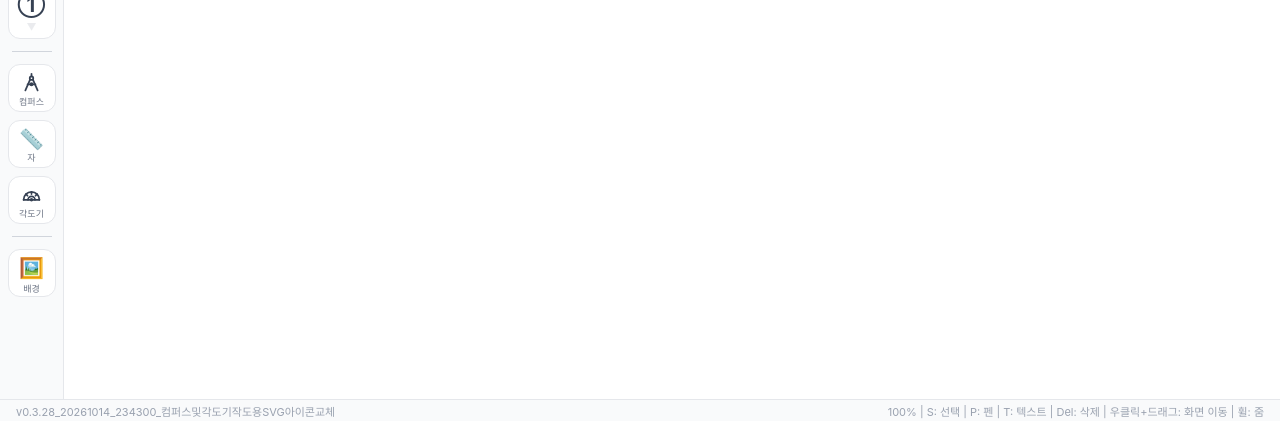
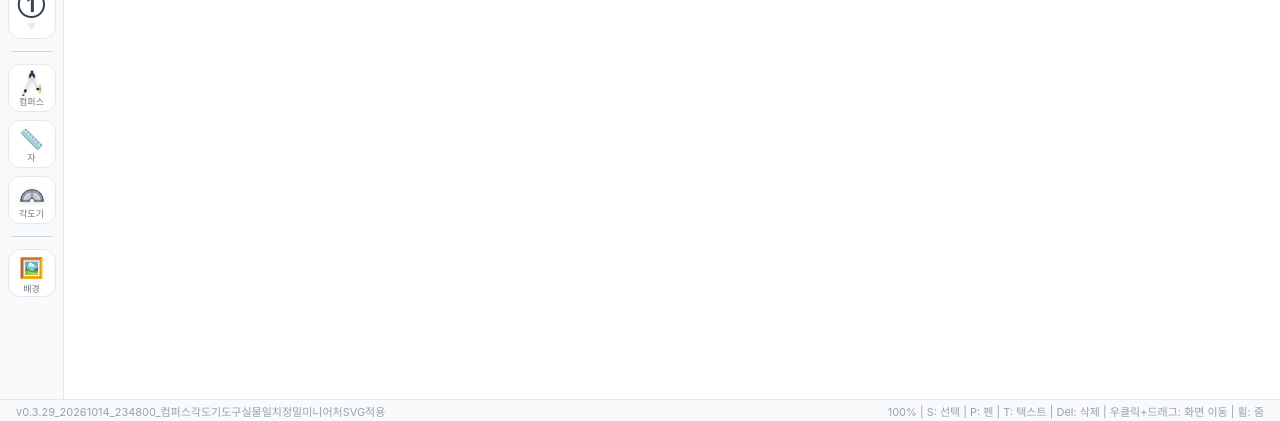
Before and after one commit to mathwawawa-dev/geometric_construction, a React (Vite) app: page / in a window 1280 px wide. Shown: the part 376-797 px from the top of the page. Built offline with nearby package versions, Linux system fonts and the light colour scheme.

Commit message:
v0.3.29_20261014_234800_컴퍼스각도기도구실물일치정밀미니어처SVG적용

```diff
--- a/src/App.jsx
+++ b/src/App.jsx
@@ -17,7 +17,7 @@ if (typeof window !== 'undefined') {
   };
 }
 
-const VERSION = 'v0.3.28_20261014_234300_컴퍼스및각도기작도용SVG아이콘교체'
+const VERSION = 'v0.3.29_20261014_234800_컴퍼스각도기도구실물일치정밀미니어처SVG적용'
 
 export default function App() {
   const canvasRef = useRef(null)
--- a/src/components/Sidebar.jsx
+++ b/src/components/Sidebar.jsx
@@ -8,28 +8,137 @@ const drawModes = [
   { id: 'select', icon: '↖️', label: '선택 (S)' },
 ]
 
-// 수학 작도용 컴퍼스(제도기) SVG 아이콘
+// 실제 컴퍼스 도구 그래픽을 축약한 정밀 미니어처 SVG
 const CompassIcon = () => (
-  <svg width="21" height="21" viewBox="0 0 24 24" fill="none" stroke="currentColor" strokeWidth="2" strokeLinecap="round" strokeLinejoin="round">
-    <path d="M12 2v3" />
-    <circle cx="12" cy="7" r="2" />
-    <path d="M10.5 8.5L5 21" />
-    <path d="M13.5 8.5L19 21" />
-    <path d="M7.5 14h9" />
-    <circle cx="12" cy="14" r="1.2" fill="currentColor" />
+  <svg width="22" height="26" viewBox="0 0 28 34" fill="none" className="shrink-0 drop-shadow-sm">
+    {/* 상단 손잡이 (검정 캡) */}
+    <rect x="12.2" y="0.8" width="3.6" height="6.8" rx="1.8" fill="#1e293b" />
+    <rect x="13.2" y="2.2" width="1.6" height="3.8" rx="0.8" fill="#334155" />
+
+    {/* 힌지 원형 관절 */}
+    <circle cx="14" cy="8.2" r="3.8" fill="#1e293b" stroke="#475569" strokeWidth="0.8" />
+    <circle cx="14" cy="8.2" r="1.5" fill="#64748b" />
+    <circle cx="14" cy="8.2" r="0.8" fill="#94a3b8" />
+
+    {/* 왼쪽 침핀 다리 (은색 메인 바디) */}
+    <line x1="13.5" y1="9.5" x2="6" y2="25.5" stroke="#cbd5e1" strokeWidth="2.5" strokeLinecap="round" />
+    <line x1="13.5" y1="9.5" x2="6" y2="25.5" stroke="#f8fafc" strokeWidth="0.9" strokeLinecap="round" />
+
+    {/* 침핀 홀더 (검정 캡) */}
+    <line x1="6" y1="25.5" x2="4.6" y2="29" stroke="#1e293b" strokeWidth="3.2" strokeLinecap="butt" />
+    {/* 금속 바늘 */}
+    <line x1="4.6" y1="29" x2="3.4" y2="32" stroke="#94a3b8" strokeWidth="1" strokeLinecap="round" />
+    {/* 침핀 끝 빨간 볼 */}
+    <circle cx="2.6" cy="33.2" r="1.5" fill="#dc2626" />
+
+    {/* 오른쪽 연필 다리 (은색 메인 바디) */}
+    <line x1="14.5" y1="9.5" x2="21.5" y2="25" stroke="#cbd5e1" strokeWidth="2.5" strokeLinecap="round" />
+    <line x1="14.5" y1="9.5" x2="21.5" y2="25" stroke="#f8fafc" strokeWidth="0.9" strokeLinecap="round" />
+
+    {/* 오른쪽 관절 조인트 및 수평 클램프 팔 */}
+    <circle cx="21.5" cy="25" r="1.8" fill="#1e293b" />
+    <line x1="21.5" y1="25" x2="24.2" y2="25" stroke="#1e293b" strokeWidth="2.2" strokeLinecap="round" />
+
+    {/* 연필 클램프 칼라 */}
+    <rect x="23.2" y="23.5" width="2.4" height="3" rx="0.6" fill="#1e293b" />
+
+    {/* 연필 본체 */}
+    {/* 분홍색 지우개 */}
+    <rect x="23.4" y="18.8" width="2" height="2.2" rx="0.5" fill="#f9a8a8" />
+    {/* 은색 페룰 밴드 */}
+    <rect x="23.4" y="21" width="2" height="1.1" fill="#9ca3af" />
+    {/* 노란 연필 바디 */}
+    <rect x="23.4" y="22.1" width="2" height="5.4" fill="#f5c518" />
+    {/* 깎인 나무 부분 */}
+    <polygon points="23.4,27.5 25.4,27.5 24.4,30" fill="#c8a96e" />
+    {/* 흑연 심 */}
+    <polygon points="24,29.6 24.8,29.6 24.4,31.2" fill="#1c1917" />
   </svg>
 )
 
-// 수학 반원 각도기 SVG 아이콘
+// 각도기 눈금선 및 방사선 데이터 (10도 단위)
+const PROTRACTOR_TICKS = [
+  0, 10, 20, 30, 40, 50, 60, 70, 80, 90, 100, 110, 120, 130, 140, 150, 160, 170, 180
+].map(deg => {
+  const rad = (deg * Math.PI) / 180
+  const cos = Math.cos(rad)
+  const sin = Math.sin(rad)
+  return {
+    deg,
+    x1: (14 - 12 * cos).toFixed(2),
+    y1: (16 - 12 * sin).toFixed(2),
+    x2: (14 - 10 * cos).toFixed(2),
+    y2: (16 - 10 * sin).toFixed(2),
+    rx1: (14 - 2.8 * cos).toFixed(2),
+    ry1: (16 - 2.8 * sin).toFixed(2),
+  }
+})
+
+// 각도기 미세 틱 데이터 (5도 단위)
+const PROTRACTOR_SUB_TICKS = [
+  5, 15, 25, 35, 45, 55, 65, 75, 85, 95, 105, 115, 125, 135, 145, 155, 165, 175
+].map(deg => {
+  const rad = (deg * Math.PI) / 180
+  const cos = Math.cos(rad)
+  const sin = Math.sin(rad)
+  return {
+    x1: (14 - 12 * cos).toFixed(2),
+    y1: (16 - 12 * sin).toFixed(2),
+    x2: (14 - 10.8 * cos).toFixed(2),
+    y2: (16 - 10.8 * sin).toFixed(2),
+  }
+})
+
+// 실제 각도기 도구 그래픽을 축약한 정밀 미니어처 SVG
 const ProtractorIcon = () => (
-  <svg width="21" height="21" viewBox="0 0 24 24" fill="none" stroke="currentColor" strokeWidth="2" strokeLinecap="round" strokeLinejoin="round">
-    <path d="M3 18h18" />
-    <path d="M21 18a9 9 0 0 0-18 0" />
-    <path d="M8 18a4 4 0 0 1 8 0" />
-    <circle cx="12" cy="18" r="1" fill="currentColor" />
-    <path d="M12 9v2.5" />
-    <path d="M5.6 11.6l1.8 1.8" />
-    <path d="M18.4 11.6l-1.8 1.8" />
+  <svg width="26" height="17" viewBox="0 0 28 18" fill="none" className="shrink-0 drop-shadow-sm">
+    {/* 반원 아크릴 바디 */}
+    <path d="M 2 16 A 12 12 0 0 1 26 16 Z" fill="#ffffff" fillOpacity="0.8" />
+
+    {/* 10도 단위 방사선 */}
+    {PROTRACTOR_TICKS.map((t) => (
+      <line
+        key={`r-${t.deg}`}
+        x1={t.rx1} y1={t.ry1}
+        x2={t.x2} y2={t.y2}
+        stroke={t.deg === 90 ? '#1e293b' : '#64748b'}
+        strokeWidth={t.deg === 90 ? '0.8' : '0.45'}
+      />
+    ))}
+
+    {/* 5도 단위 미세 틱 */}
+    {PROTRACTOR_SUB_TICKS.map((t, idx) => (
+      <line
+        key={`st-${idx}`}
+        x1={t.x1} y1={t.y1}
+        x2={t.x2} y2={t.y2}
+        stroke="#94a3b8"
+        strokeWidth="0.4"
+      />
+    ))}
+
+    {/* 10도 단위 눈금 틱 */}
+    {PROTRACTOR_TICKS.map((t) => (
+      <line
+        key={`t-${t.deg}`}
+        x1={t.x1} y1={t.y1}
+        x2={t.x2} y2={t.y2}
+        stroke="#334155"
+        strokeWidth="0.7"
+      />
+    ))}
+
+    {/* 외곽 반원 테두리 호 */}
+    <path d="M 2 16 A 12 12 0 0 1 26 16" stroke="#334155" strokeWidth="1.1" strokeLinecap="round" />
+    {/* 눈금 안쪽 호선 */}
+    <path d="M 4 16 A 10 10 0 0 1 24 16" stroke="#475569" strokeWidth="0.7" />
+
+    {/* 바닥 중앙 반원 구멍 */}
+    <path d="M 11.2 16 A 2.8 2.8 0 0 1 16.8 16" stroke="#334155" strokeWidth="0.9" fill="#ffffff" />
+
+    {/* 바닥 베이스 기준선 (양쪽) */}
+    <line x1="2" y1="16" x2="11.2" y2="16" stroke="#334155" strokeWidth="1.1" strokeLinecap="round" />
+    <line x1="16.8" y1="16" x2="26" y2="16" stroke="#334155" strokeWidth="1.1" strokeLinecap="round" />
   </svg>
 )
 
```
Also changed, not shown: 작도보드_실행.html (+6 -6 lines), 1 other file (tests, documents, lock files or other folders).
